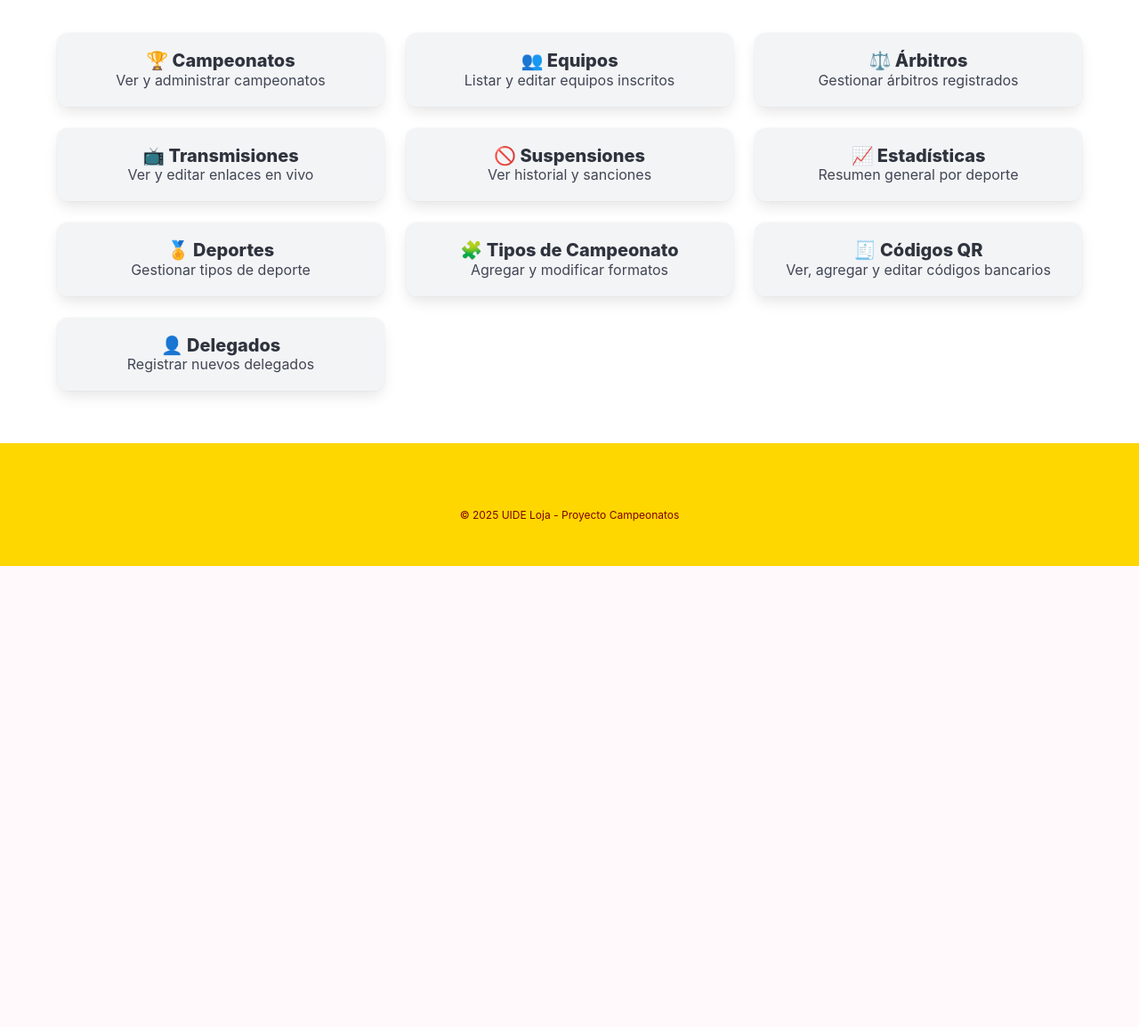
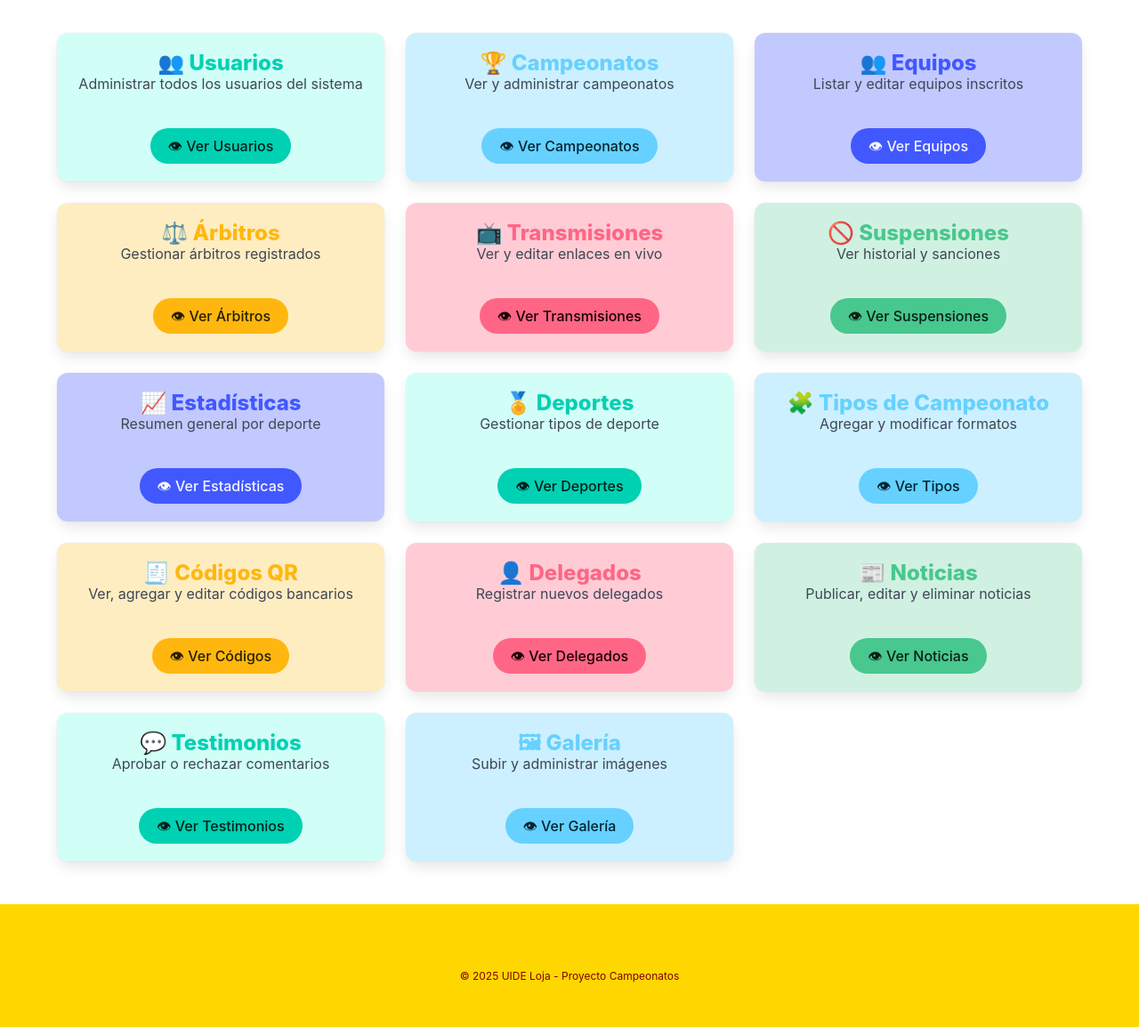
Before and after one commit to Dilan-DS/Campeonatos-UIDE, a Django app: template CampeonatosUIDE/core/templates/dashboard/admin.html in a window 1280 px wide. Shown: the part 164-1318 px from the top of the page at 89% size. Before the commit the page ends 800 px from the top, so only its background shows below. Run offline with Django 5.2, Linux system fonts and the light colour scheme; the template is opened without the code that fills it, so the values that code supplies are empty.

Commit message:
mas interactivo el dashborard de admin

```diff
--- a/CampeonatosUIDE/core/templates/dashboard/admin.html
+++ b/CampeonatosUIDE/core/templates/dashboard/admin.html
@@ -5,116 +5,139 @@
 
 {% block content %}
 
-<!-- 🎯 SECCIÓN PRINCIPAL DEL PANEL DE ADMINISTRADOR -->
 <section class="section">
   <div class="container">
 
-    <!-- Título de bienvenida -->
     <h1 class="title has-text-danger">📊 Panel de Administración</h1>
     <p class="subtitle">Bienvenido, {{ user.first_name|default:user.username }}. Aquí puedes gestionar todo el sistema.</p>
 
-    <!-- 📦 Tarjetas de acceso rápido -->
     <div class="columns is-multiline mt-5">
+
+      <!-- 👥 USUARIOS -->
+      <div class="column is-4">
+        <div class="box has-background-primary-light has-text-centered" style="border-radius: 12px;">
+          <p class="title is-4 has-text-primary">👥 Usuarios</p>
+          <p class="subtitle is-6">Administrar todos los usuarios del sistema</p>
+          <a href="{% url 'listar_usuarios' %}" class="button is-primary is-rounded mt-4">👁 Ver Usuarios</a>
+        </div>
+      </div>
 
       <!-- 🏆 CAMPEONATOS -->
       <div class="column is-4">
-        <a href="{% url 'listar_campeonatos' %}">
-          <div class="box has-background-light has-text-centered">
-            <p class="title is-5">🏆 Campeonatos</p>
+        <div class="box has-background-info-light has-text-centered" style="border-radius: 12px;">
+          <p class="title is-4 has-text-info">🏆 Campeonatos</p>
           <p class="subtitle is-6">Ver y administrar campeonatos</p>
+          <a href="{% url 'listar_campeonatos' %}" class="button is-info is-rounded mt-4">👁 Ver Campeonatos</a>
         </div>
-        </a>
       </div>
 
       <!-- 👥 EQUIPOS -->
       <div class="column is-4">
-        <a href="{% url 'listar_equipos' %}">
-          <div class="box has-background-light has-text-centered">
-            <p class="title is-5">👥 Equipos</p>
+        <div class="box has-background-link-light has-text-centered" style="border-radius: 12px;">
+          <p class="title is-4 has-text-link">👥 Equipos</p>
           <p class="subtitle is-6">Listar y editar equipos inscritos</p>
+          <a href="{% url 'listar_equipos' %}" class="button is-link is-rounded mt-4">👁 Ver Equipos</a>
         </div>
-        </a>
       </div>
 
       <!-- ⚖️ ÁRBITROS -->
       <div class="column is-4">
-        <a href="{% url 'listar_arbitros' %}">
-          <div class="box has-background-light has-text-centered">
-            <p class="title is-5">⚖️ Árbitros</p>
+        <div class="box has-background-warning-light has-text-centered" style="border-radius: 12px;">
+          <p class="title is-4 has-text-warning">⚖️ Árbitros</p>
           <p class="subtitle is-6">Gestionar árbitros registrados</p>
+          <a href="{% url 'listar_arbitros' %}" class="button is-warning is-rounded mt-4">👁 Ver Árbitros</a>
         </div>
-        </a>
       </div>
 
       <!-- 📺 TRANSMISIONES -->
       <div class="column is-4">
-        <a href="{% url 'listar_transmisiones' %}">
-          <div class="box has-background-light has-text-centered">
-            <p class="title is-5">📺 Transmisiones</p>
+        <div class="box has-background-danger-light has-text-centered" style="border-radius: 12px;">
+          <p class="title is-4 has-text-danger">📺 Transmisiones</p>
           <p class="subtitle is-6">Ver y editar enlaces en vivo</p>
+          <a href="{% url 'listar_transmisiones' %}" class="button is-danger is-rounded mt-4">👁 Ver Transmisiones</a>
         </div>
-        </a>
       </div>
 
       <!-- 🚫 SUSPENSIONES -->
       <div class="column is-4">
-        <a href="{% url 'listar_suspensiones' %}">
-          <div class="box has-background-light has-text-centered">
-            <p class="title is-5">🚫 Suspensiones</p>
+        <div class="box has-background-success-light has-text-centered" style="border-radius: 12px;">
+          <p class="title is-4 has-text-success">🚫 Suspensiones</p>
           <p class="subtitle is-6">Ver historial y sanciones</p>
+          <a href="{% url 'listar_suspensiones' %}" class="button is-success is-rounded mt-4">👁 Ver Suspensiones</a>
         </div>
-        </a>
       </div>
 
       <!-- 📈 ESTADÍSTICAS -->
       <div class="column is-4">
-        <a href="{% url 'estadisticas_futbol' %}">
-          <div class="box has-background-light has-text-centered">
-            <p class="title is-5">📈 Estadísticas</p>
+        <div class="box has-background-link-light has-text-centered" style="border-radius: 12px;">
+          <p class="title is-4 has-text-link">📈 Estadísticas</p>
           <p class="subtitle is-6">Resumen general por deporte</p>
+          <a href="{% url 'estadisticas_futbol' %}" class="button is-link is-rounded mt-4">👁 Ver Estadísticas</a>
         </div>
-        </a>
       </div>
 
       <!-- 🏅 DEPORTES -->
       <div class="column is-4">
-        <a href="{% url 'listar_deportes' %}">
-          <div class="box has-background-light has-text-centered">
-            <p class="title is-5">🏅 Deportes</p>
+        <div class="box has-background-primary-light has-text-centered" style="border-radius: 12px;">
+          <p class="title is-4 has-text-primary">🏅 Deportes</p>
           <p class="subtitle is-6">Gestionar tipos de deporte</p>
+          <a href="{% url 'listar_deportes' %}" class="button is-primary is-rounded mt-4">👁 Ver Deportes</a>
         </div>
-        </a>
       </div>
 
       <!-- 🧩 TIPOS DE CAMPEONATO -->
       <div class="column is-4">
-        <a href="{% url 'listar_tipos_campeonato' %}">
-          <div class="box has-background-light has-text-centered">
-            <p class="title is-5">🧩 Tipos de Campeonato</p>
+        <div class="box has-background-info-light has-text-centered" style="border-radius: 12px;">
+          <p class="title is-4 has-text-info">🧩 Tipos de Campeonato</p>
           <p class="subtitle is-6">Agregar y modificar formatos</p>
+          <a href="{% url 'listar_tipos_campeonato' %}" class="button is-info is-rounded mt-4">👁 Ver Tipos</a>
         </div>
-        </a>
       </div>
+
       <!-- 🧾 CÓDIGOS QR -->
       <div class="column is-4">
-        <a href="{% url 'listar_codigos_qr' %}">
-          <div class="box has-background-light has-text-centered">
-            <p class="title is-5">🧾 Códigos QR</p>
+        <div class="box has-background-warning-light has-text-centered" style="border-radius: 12px;">
+          <p class="title is-4 has-text-warning">🧾 Códigos QR</p>
           <p class="subtitle is-6">Ver, agregar y editar códigos bancarios</p>
+          <a href="{% url 'listar_codigos_qr' %}" class="button is-warning is-rounded mt-4">👁 Ver Códigos</a>
         </div>
-        </a>
       </div>
 
-      <!-- 👤 Registrar Delegado -->
+      <!-- 👤 DELEGADOS -->
       <div class="column is-4">
-        <a href="{% url 'registrar_delegado' %}">
-          <div class="box has-background-light has-text-centered">
-            <p class="title is-5">👤 Delegados</p>
+        <div class="box has-background-danger-light has-text-centered" style="border-radius: 12px;">
+          <p class="title is-4 has-text-danger">👤 Delegados</p>
           <p class="subtitle is-6">Registrar nuevos delegados</p>
+          <a href="{% url 'registrar_delegado' %}" class="button is-danger is-rounded mt-4">👁 Ver Delegados</a>
         </div>
-        </a>
       </div>
 
+      <!-- 📰 NOTICIAS -->
+      <div class="column is-4">
+        <div class="box has-background-success-light has-text-centered" style="border-radius: 12px;">
+          <p class="title is-4 has-text-success">📰 Noticias</p>
+          <p class="subtitle is-6">Publicar, editar y eliminar noticias</p>
+          <a href="{% url 'listar_noticias' %}" class="button is-success is-rounded mt-4">👁 Ver Noticias</a>
+        </div>
+      </div>
+
+      <!-- 💬 TESTIMONIOS -->
+      <div class="column is-4">
+        <div class="box has-background-primary-light has-text-centered" style="border-radius: 12px;">
+          <p class="title is-4 has-text-primary">💬 Testimonios</p>
+          <p class="subtitle is-6">Aprobar o rechazar comentarios</p>
+          <a href="{% url 'listar_testimonios' %}" class="button is-primary is-rounded mt-4">👁 Ver Testimonios</a>
+        </div>
+      </div>
+
+      <!-- 🖼 GALERÍA -->
+      <div class="column is-4">
+        <div class="box has-background-info-light has-text-centered" style="border-radius: 12px;">
+          <p class="title is-4 has-text-info">🖼 Galería</p>
+          <p class="subtitle is-6">Subir y administrar imágenes</p>
+          <a href="{% url 'listar_imagenes_galeria' %}" class="button is-info is-rounded mt-4">👁 Ver Galería</a>
+        </div>
+      </div>
 
     </div>
   </div>
```
Also changed, not shown: CampeonatosUIDE/core/migrations/0001_initial.py, CampeonatosUIDE/core/migrations/0002_alter_usuario_rol.py (deleted), CampeonatosUIDE/core/migrations/0003_imagengaleria_noticia_testimonio.py (deleted), CampeonatosUIDE/core/migrations/0004_usuario_cedula.py (deleted), CampeonatosUIDE/core/migrations/0005_campeonato_es_publico.py (deleted), CampeonatosUIDE/core/migrations/0006_alter_campeonato_activo_alter_campeonato_es_publico.py (deleted), CampeonatosUIDE/core/migrations/0007_alter_codigoqr_banco_alter_codigoqr_descripcion_and_more.py (deleted), CampeonatosUIDE/core/migrations/0008_alter_usuario_carrera.py (deleted). Lines whose indentation alone changed are shown as unchanged.
